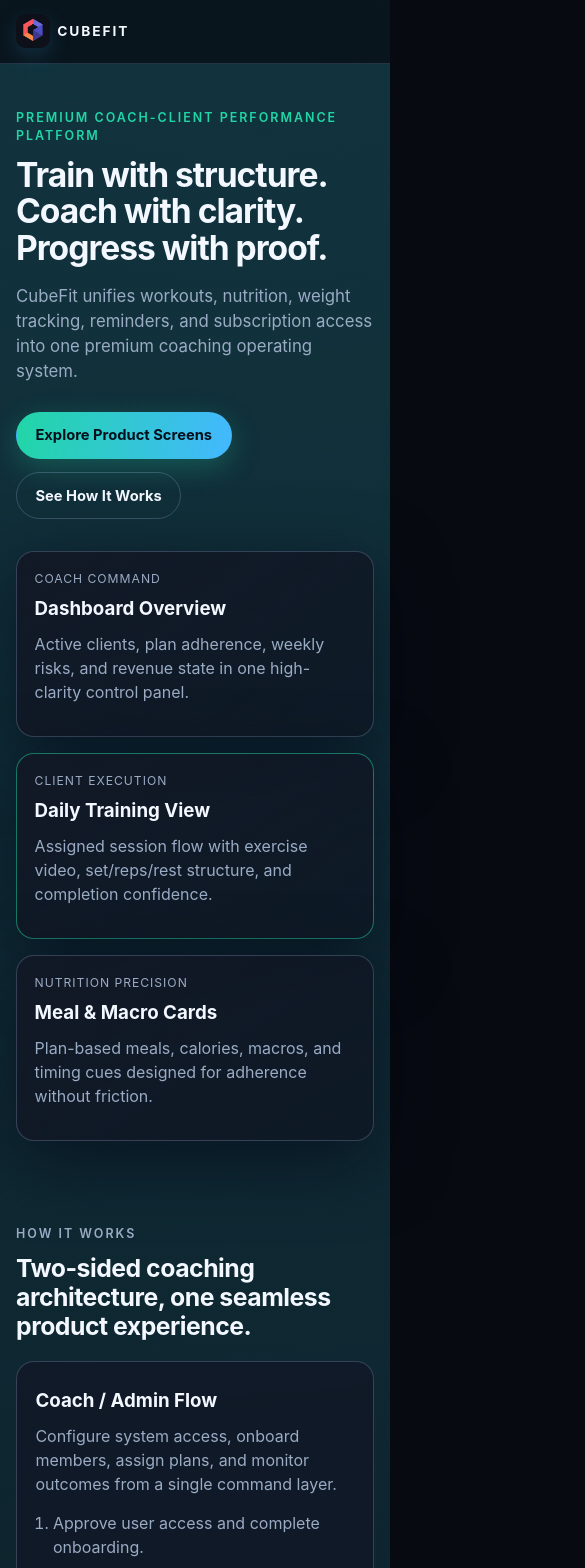
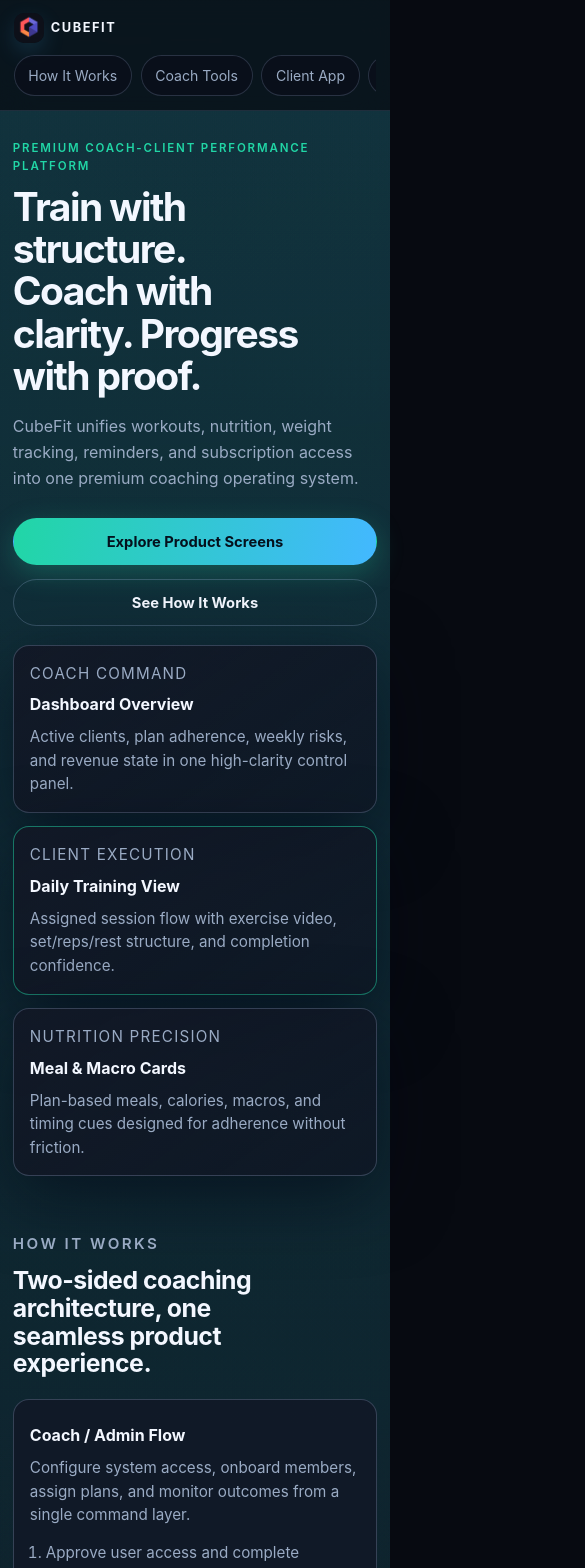
Before and after one commit to ikocevski/cubefitwebapp, a React (Vite) app: page / in a window 390 px wide. Shown: the top 1568 px of the page, 585 px wide, since content can reach past the window. Built offline with nearby package versions, Linux system fonts and the light colour scheme.

Commit message:
Improve CubeFit mobile layout

```diff
--- a/src/index.css
+++ b/src/index.css
@@ -50,6 +50,11 @@
 a {
   color: inherit;
   text-decoration: none;
+}
+
+button,
+a {
+  -webkit-tap-highlight-color: transparent;
 }
 
 #root {
@@ -521,17 +526,64 @@
     padding: 0.9rem 1rem;
   }
 
+  .site-header {
+    align-items: flex-start;
+    flex-wrap: wrap;
+    gap: 0.75rem;
+  }
+
   nav {
+    display: flex;
+    width: 100%;
+    gap: 0.55rem;
+    flex-wrap: nowrap;
+    overflow-x: auto;
+    padding-bottom: 0.2rem;
+    scrollbar-width: none;
+    -ms-overflow-style: none;
+    scroll-snap-type: x proximity;
+  }
+
+  nav::-webkit-scrollbar {
     display: none;
+  }
+
+  nav a {
+    flex: 0 0 auto;
+    white-space: nowrap;
+    padding: 0.55rem 0.85rem;
+    border-radius: 999px;
+    border: 1px solid rgba(185, 211, 255, 0.18);
+    background: rgba(10, 15, 25, 0.72);
+    scroll-snap-align: start;
   }
 
   main,
   .site-footer {
-    padding-inline: 1rem;
+    padding-inline: 0.95rem;
   }
 
   .hero {
-    padding-top: 2.8rem;
+    padding-top: 2.2rem;
+  }
+
+  h1 {
+    max-width: 11ch;
+  }
+
+  .hero-sub {
+    font-size: 1rem;
+    line-height: 1.6;
+    max-width: 36ch;
+  }
+
+  .hero-cta-group {
+    flex-direction: column;
+  }
+
+  .btn,
+  .btn-ghost {
+    width: 100%;
   }
 
   .hero-grid,
@@ -548,4 +600,129 @@
   .video-panel {
     gap: 0.9rem;
   }
+
+  .glass-card,
+  .panel,
+  .comparison-card,
+  .feature-card,
+  .screen-card,
+  .faq-card,
+  .video-panel,
+  .cta,
+  .pill-card {
+    padding: 1rem;
+    border-radius: 16px;
+  }
+
+  .mockup {
+    min-height: 0;
+  }
+
+  .hero-grid {
+    gap: 0.85rem;
+  }
+
+  .feature-grid,
+  .screen-grid,
+  .faq-grid,
+  .split-grid,
+  .comparison-grid,
+  .pill-grid,
+  .video-panel {
+    gap: 0.85rem;
+  }
+
+  .schema-code {
+    font-size: 0.73rem;
+    padding: 0.55rem 0.7rem;
+  }
+
+  .footer-links {
+    gap: 0.6rem;
+  }
 }
+
+@media (max-width: 640px) {
+  .site-header {
+    padding: 0.8rem 0.85rem 0.7rem;
+    border-bottom-color: rgba(160, 196, 255, 0.14);
+  }
+
+  .brand-mark {
+    font-size: 0.8rem;
+    letter-spacing: 0.12em;
+  }
+
+  .brand-logo {
+    width: 30px;
+    height: 30px;
+  }
+
+  main,
+  .site-footer {
+    padding-inline: 0.8rem;
+  }
+
+  .hero {
+    padding: 1.85rem 0 1.3rem;
+  }
+
+  h1 {
+    font-size: clamp(2rem, 10vw, 2.8rem);
+    letter-spacing: -0.04em;
+  }
+
+  .section {
+    padding: 2.2rem 0;
+  }
+
+  .section h2 {
+    max-width: 18ch;
+    line-height: 1.12;
+  }
+
+  .eyebrow {
+    font-size: 0.72rem;
+  }
+
+  .hero-grid {
+    margin-top: 1.15rem;
+  }
+
+  .mockup h3,
+  .section h3 {
+    font-size: 1rem;
+  }
+
+  .mockup p,
+  .section p,
+  .section li,
+  .site-footer p {
+    font-size: 0.95rem;
+    line-height: 1.55;
+  }
+
+  .panel ol,
+  .comparison-card ul,
+  .feature-card ul,
+  .import-list {
+    padding-left: 1rem;
+  }
+
+  .screen-card p {
+    font-size: 0.9rem;
+  }
+
+  .video-thumb {
+    height: 120px;
+  }
+
+  .video-thumb span {
+    width: 46px;
+    height: 46px;
+  }
+
+  .footer-links a {
+    font-size: 0.9rem;
+  }
+}
```
